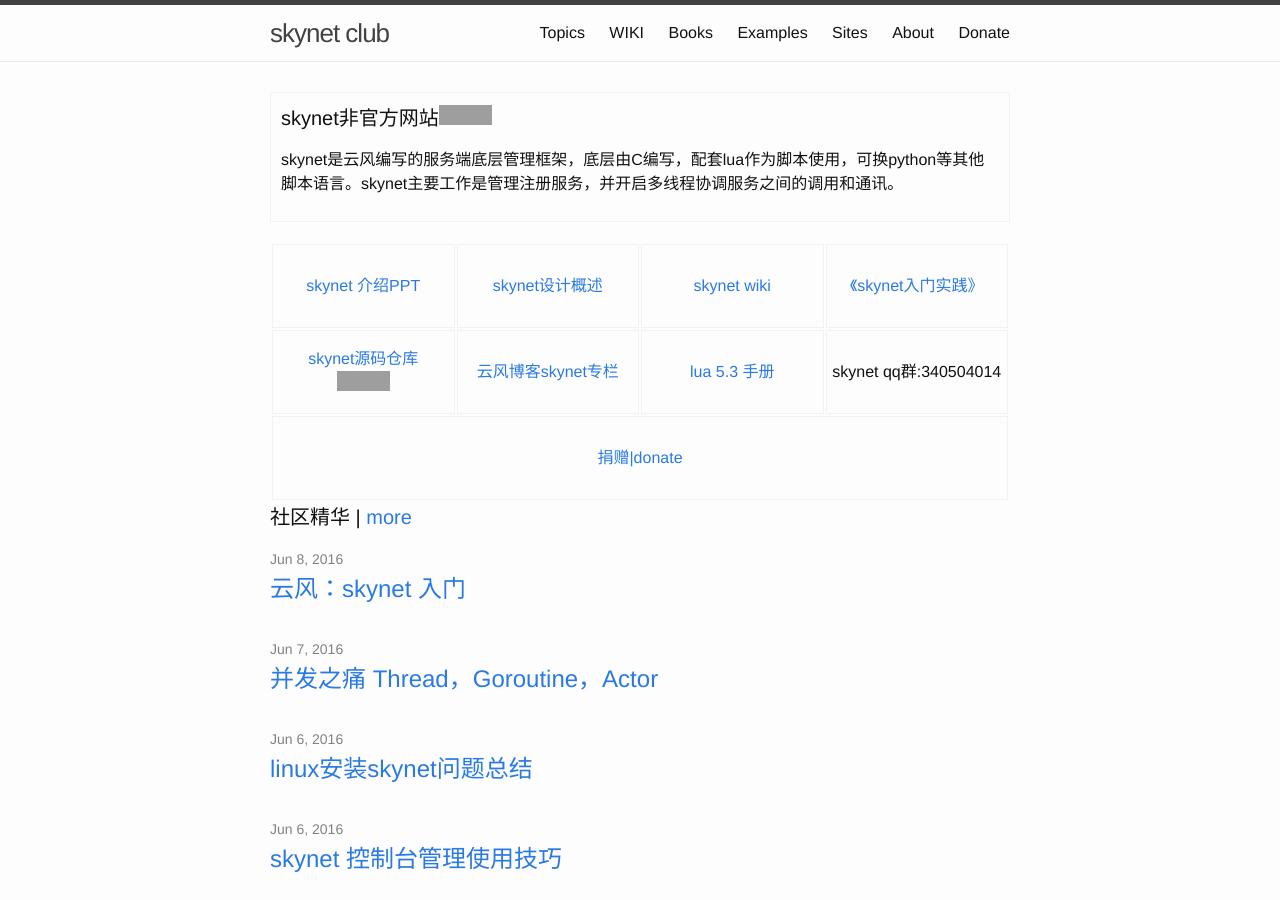
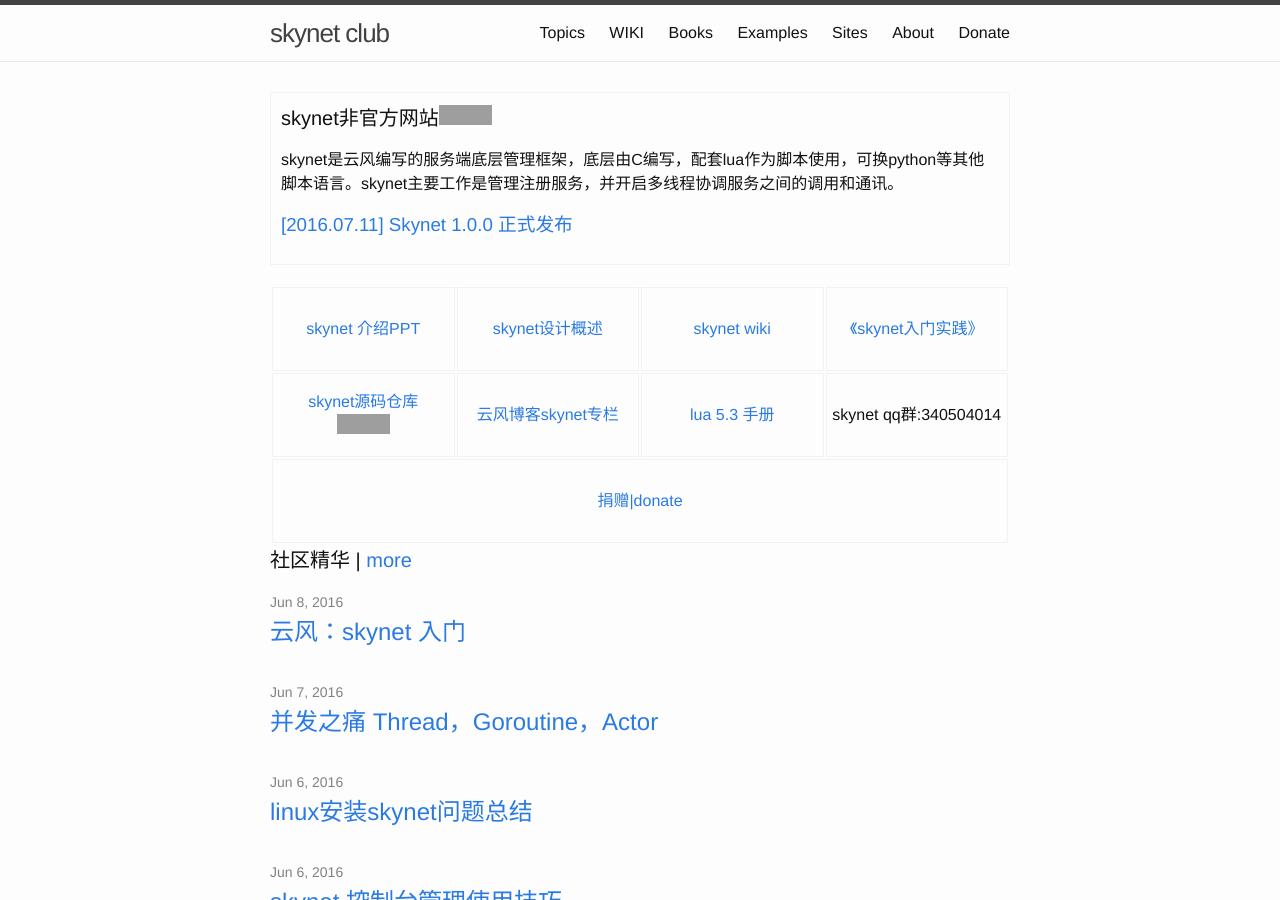
Before and after one commit to guoyu07/skynetclub.github.io, a Jekyll site: the page built from index.md, in a window 1280 px wide and 900 px high. Built offline with Jekyll 4.4.1, drawn with Linux system fonts in a browser that asks for light colours; comment, search, counter and statistics services are not loaded; grey boxes are pictures that could not be loaded.

Commit message:
update 正式发布公告

```diff
--- a/index.md
+++ b/index.md
@@ -19,6 +19,7 @@ table td{text-align:center;border:1px solid #f2f2f2;width:25%;height:80px;}
   <div class="box">
   <h1 class="page-heading">skynet非官方网站<iframe src="http://ghbtns.com/github-btn.html?user=skynetclub&repo=skynetclub.github.io&type=star&count=false&size=none" frameborder="0" scrolling="0" width="53px" height="20px"></iframe></h1>
   <p>skynet是云风编写的服务端底层管理框架，底层由C编写，配套lua作为脚本使用，可换python等其他脚本语言。skynet主要工作是管理注册服务，并开启多线程协调服务之间的调用和通讯。</p>
+  <h3><a href="http://blog.codingnow.com/2016/07/skynet_released.html" title="Skynet 1.0.0 正式发布" target="_blank">[2016.07.11] Skynet 1.0.0 正式发布</a></h3>
   </div>
 
   <table style="width:100%;">
```
Also changed, not shown: static/donate/qq.png (deleted).
